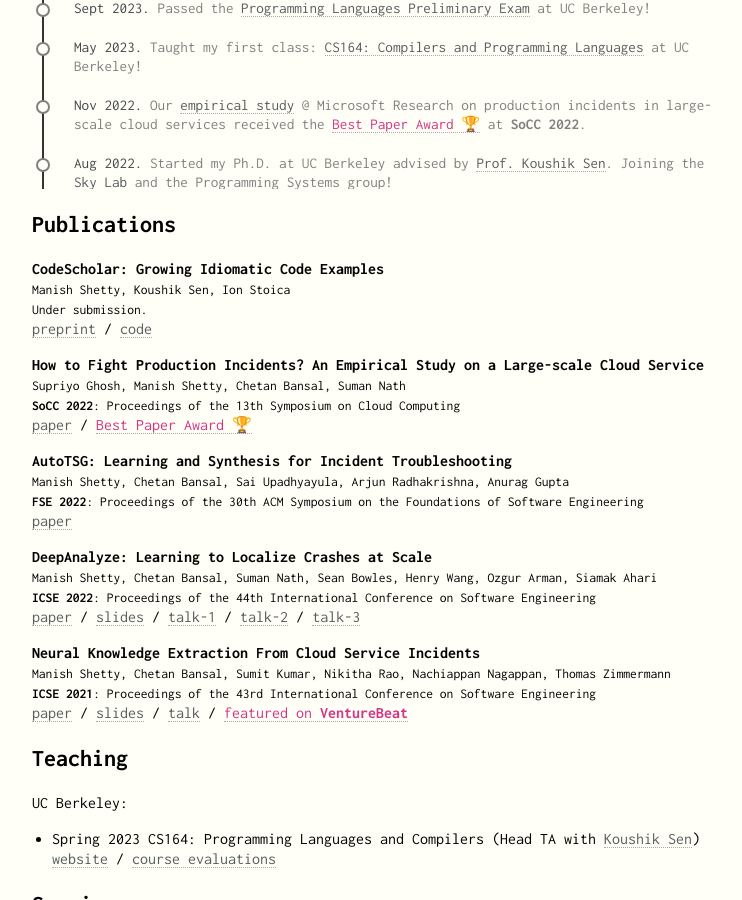
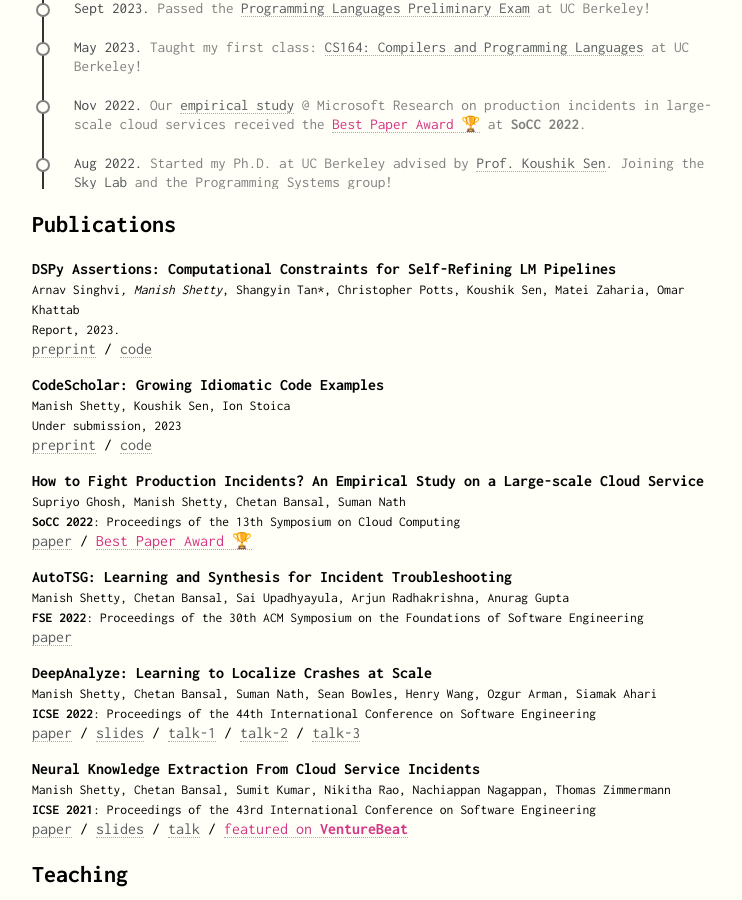
Before and after one commit to manishshettym/manishshettym.github.io, a Jekyll site: the page built from index.md, in a window 1280 px wide and 900 px high, scrolled down 562 px. Shown: the whole window, without its empty margins (258-1000 px from the left). Built offline with Jekyll 4.4.1, drawn with Linux system fonts in a browser that asks for light colours.

Commit message:
DSPy Assertions update

```diff
--- a/index.md
+++ b/index.md
@@ -65,9 +65,15 @@ developer and debugging tools for cloud reliability.
 
 ## Publications
 
+**DSPy Assertions: Computational Constraints for Self-Refining LM Pipelines** <br>
+<span style="font-size:85%">Arnav Singhvi*, Manish Shetty*, Shangyin Tan*, Christopher Potts, Koushik Sen, Matei Zaharia, Omar Khattab<br>
+Report, 2023. </span> <br>
+<a href="/pdf/preprints/DSPy_Assert.pdf">preprint</a> /
+<a href="https://github.com/stanfordnlp/dspy/blob/main/dspy/primitives/assertions.py">code</a>
+
 **CodeScholar: Growing Idiomatic Code Examples** <br>
 <span style="font-size:85%">Manish Shetty, Koushik Sen, Ion Stoica <br>
-Under submission. </span> <br>
+Under submission, 2023 </span> <br>
 <a href="/pdf/preprints/CodeScholar_OOPSLA_24.pdf">preprint</a> /
 <a href="https://github.com/tart-proj/codescholar">code</a>
 
```
Also changed, not shown: 1 other file.
